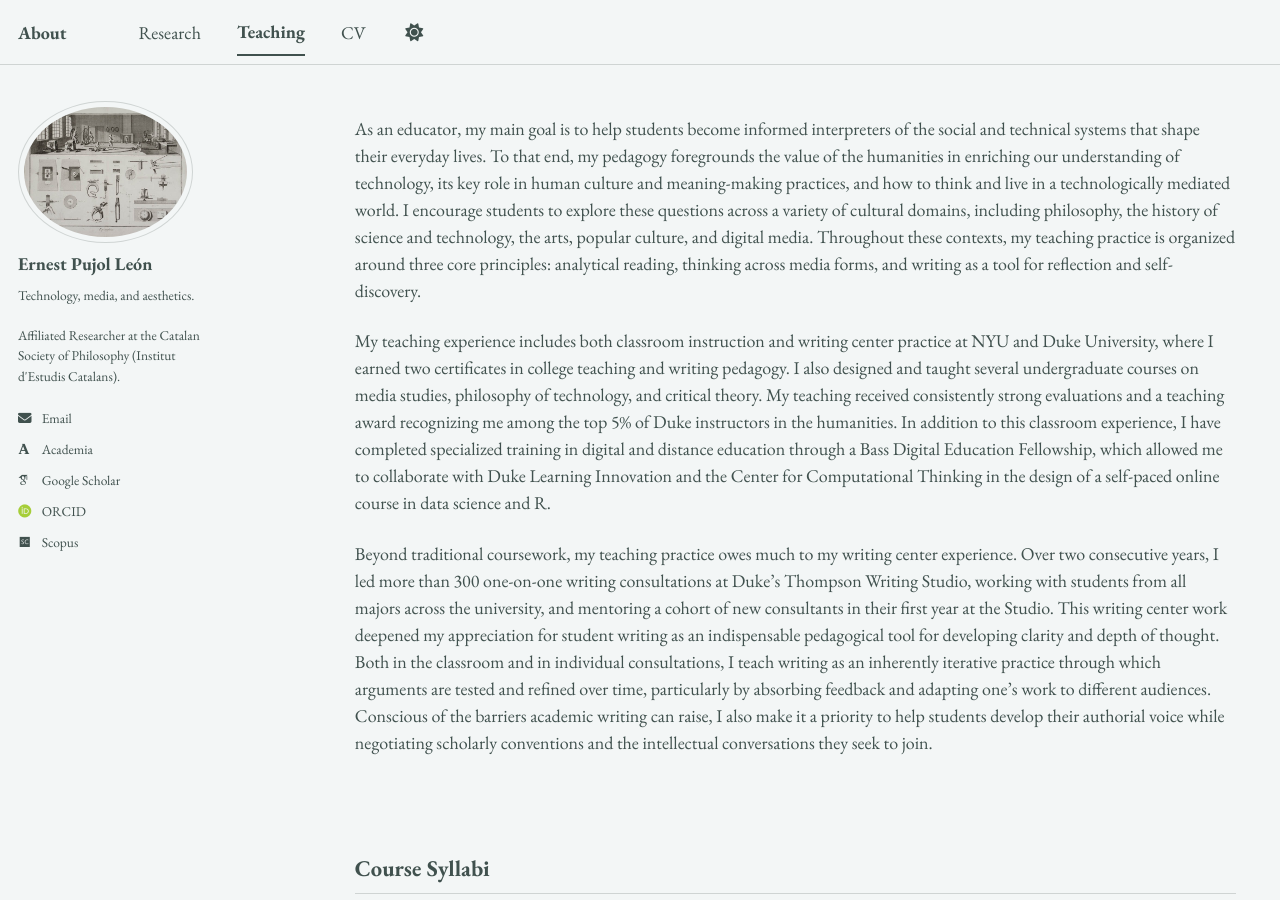
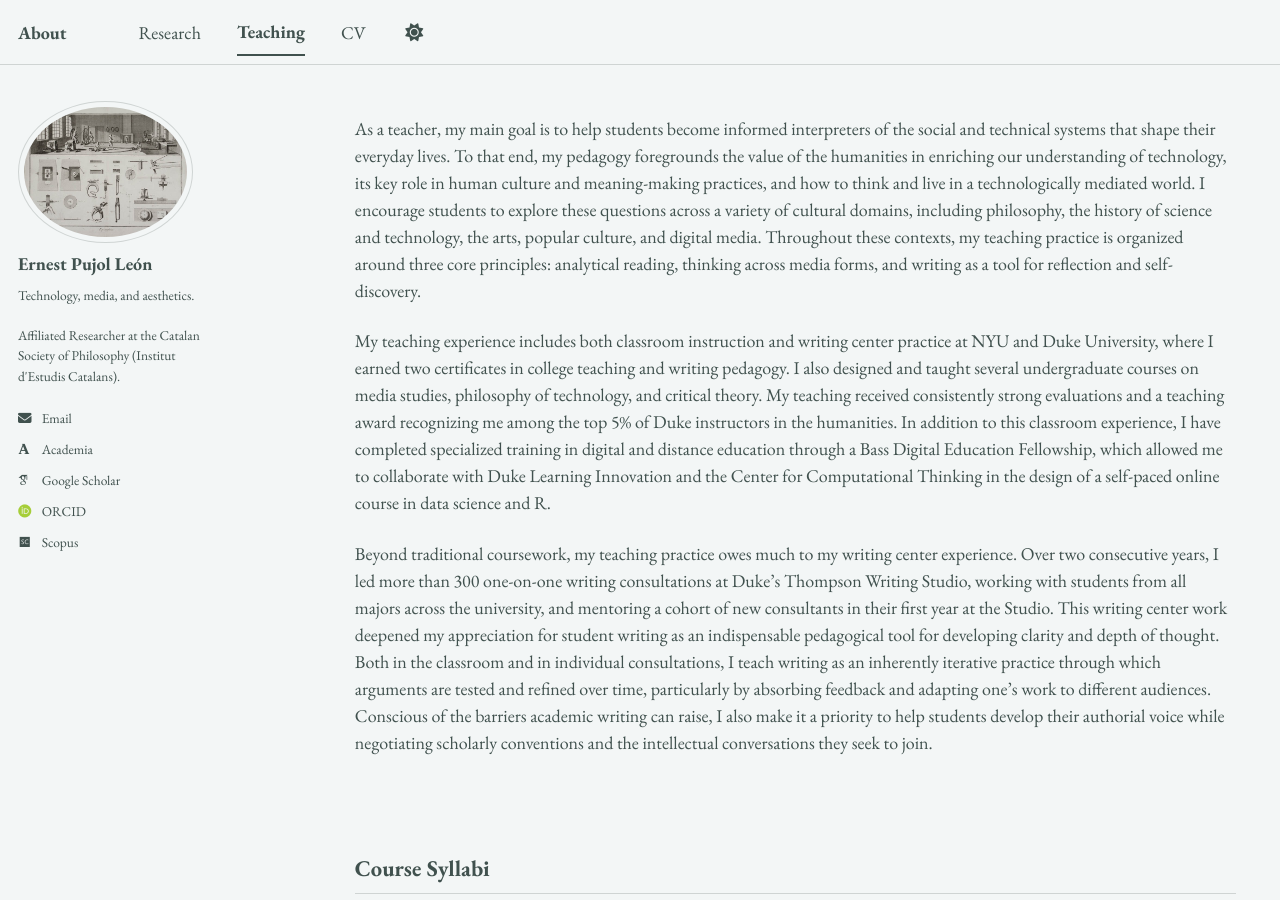
Before and after one commit to epujol90/epujol90.github.io, a Jekyll site: the page built from _pages/teaching.md, in a window 1280 px wide and 900 px high. Built offline with Jekyll 4.4.1, drawn with Linux system fonts in a browser that asks for light colours; some web fonts are replaced; a script bundle is joined from its source files by our own code; library files that are not in the unit come from our copies.

Commit message:
Update teaching.md

```diff
--- a/_pages/teaching.md
+++ b/_pages/teaching.md
@@ -5,7 +5,7 @@ permalink: /teaching/
 author_profile: true
 ---
 
-As an educator, my main goal is to help students become informed interpreters of the social and technical systems that shape their everyday lives. To that end, my pedagogy foregrounds the value of the humanities in enriching our understanding of technology, its key role in human culture and meaning-making practices, and how to think and live in a technologically mediated world. I encourage students to explore these questions across a variety of cultural domains, including philosophy, the history of science and technology, the arts, popular culture, and digital media. Throughout these contexts, my teaching practice is organized around three core principles: analytical reading, thinking across media forms, and writing as a tool for reflection and self-discovery.
+As a teacher, my main goal is to help students become informed interpreters of the social and technical systems that shape their everyday lives. To that end, my pedagogy foregrounds the value of the humanities in enriching our understanding of technology, its key role in human culture and meaning-making practices, and how to think and live in a technologically mediated world. I encourage students to explore these questions across a variety of cultural domains, including philosophy, the history of science and technology, the arts, popular culture, and digital media. Throughout these contexts, my teaching practice is organized around three core principles: analytical reading, thinking across media forms, and writing as a tool for reflection and self-discovery.
 
 My teaching experience includes both classroom instruction and writing center practice at NYU and Duke University, where I earned two certificates in college teaching and writing pedagogy. I also designed and taught several undergraduate courses on media studies, philosophy of technology, and critical theory. My teaching received consistently strong evaluations and a teaching award recognizing me among the top 5% of Duke instructors in the humanities. In addition to this classroom experience, I have completed specialized training in digital and distance education through a Bass Digital Education Fellowship, which allowed me to collaborate with Duke Learning Innovation and the Center for Computational Thinking in the design of a self-paced online course in data science and R.
 
```
